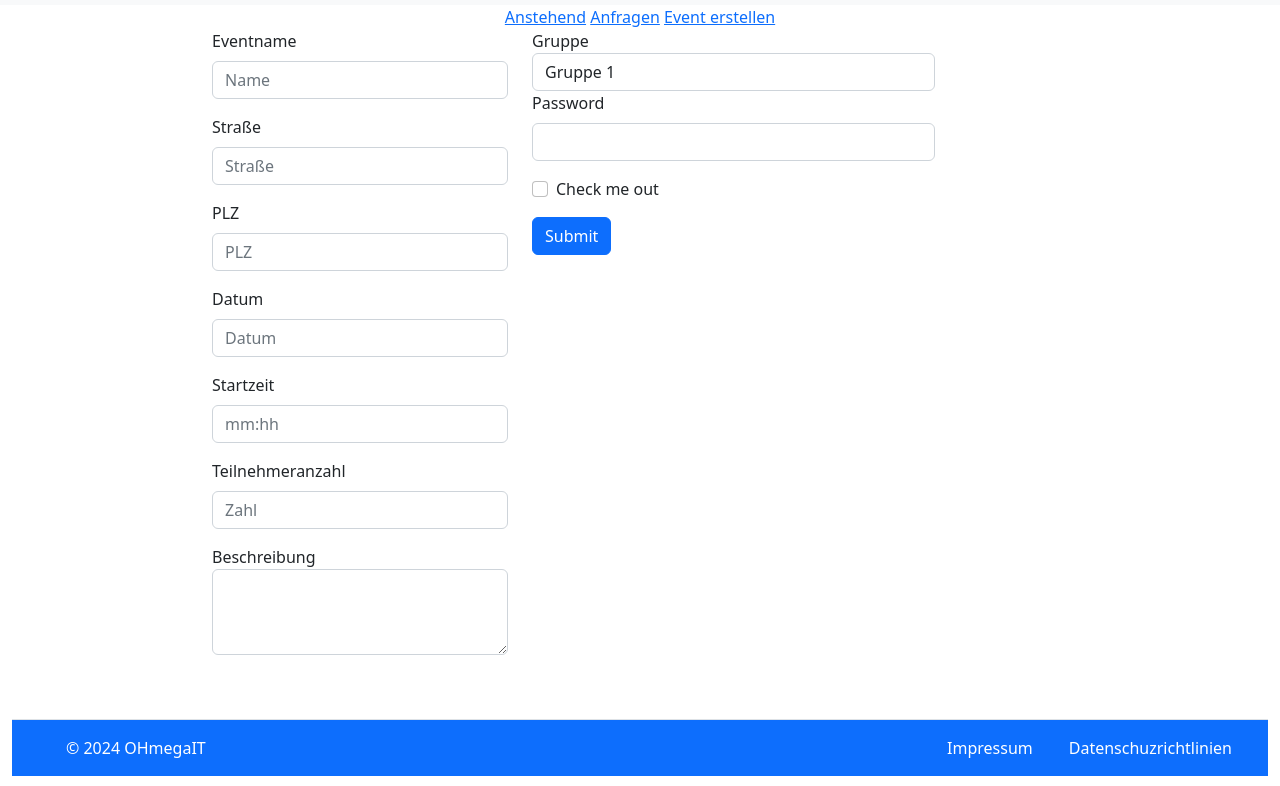
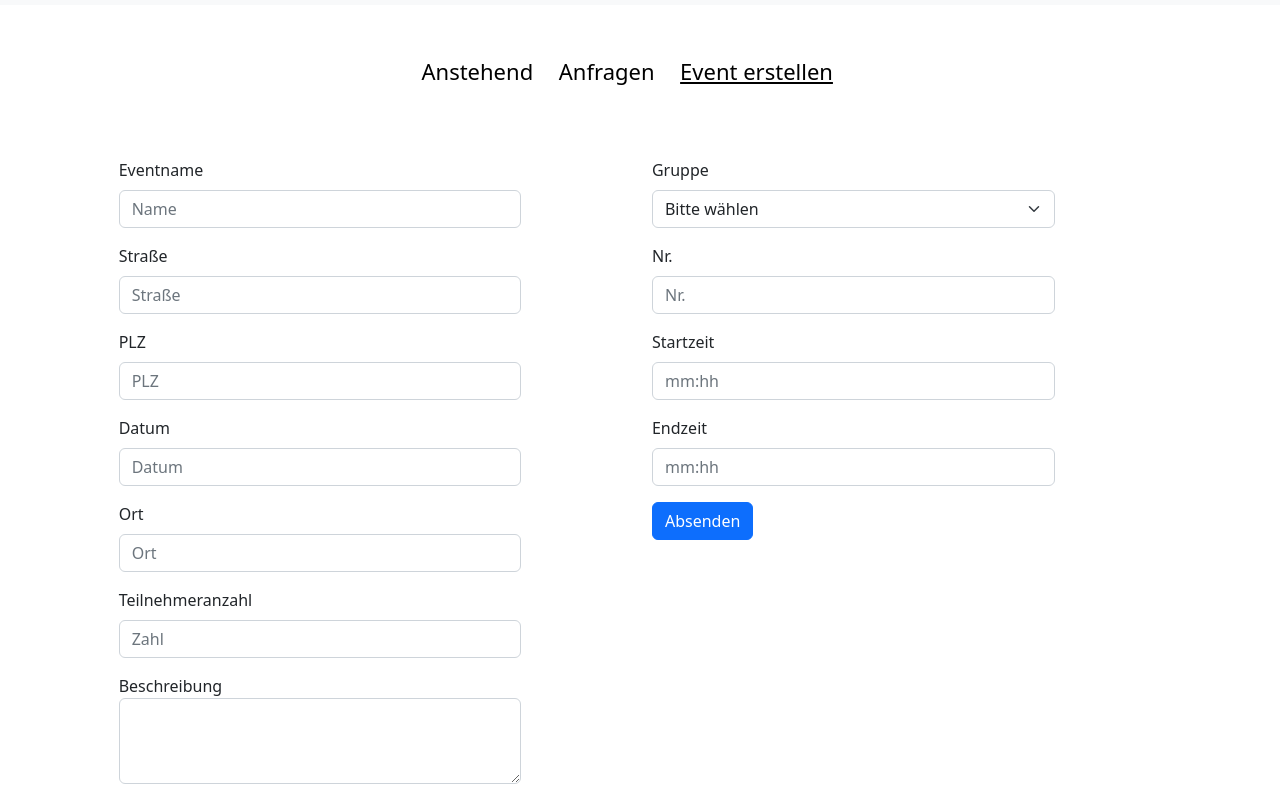
Before and after one commit to lipejdc/Sporttermin-Plattform, a website: page Frondend/createEvent/createEvent.html in a window 1280 px wide. Shown: the part 51-837 px from the top of the page. Drawn offline with nearby package versions, Linux system fonts and the light colour scheme.

Commit message:
finished html and css for createevent page

```diff
--- a/Frondend/createEvent/createEvent.css
+++ b/Frondend/createEvent/createEvent.css
@@ -1,7 +1,3 @@
-.col-md-3 {
-    margin-left: 200px;
-}
-
 /* footer */
 footer {
     background-color: #0d6efd;
@@ -19,3 +15,20 @@ footer a {
     margin-right: 20px;
     color: white;
 }
+
+.main-content {
+    margin-top: 50px;
+}
+
+.text-center {
+    margin-top: 50px;
+}
+
+.headlinesNav {
+    text-decoration: none;
+    font-size: 22px;
+    color: black;
+    display: inline-block;
+    margin-right: 2%;
+    margin-bottom: 20px;
+}
--- a/Frondend/createEvent/createEvent.html
+++ b/Frondend/createEvent/createEvent.html
@@ -38,15 +38,16 @@
         </div>
     </nav>
 <!-- Buttons for filtering -->
-    <div class="text-center">
+    <div class="text-center d-flex justify-content-center">
         <a href="#anstehend" class="headlinesNav">Anstehend</a>
-        <a href="#privat" class="headlinesNav" style="text-decoration:underline;">Anfragen</a>
-        <a href="../createEvent/createEvent.html" class="headlinesNav">Event erstellen</a>
+        <a href="#privat" class="headlinesNav">Anfragen</a>
+        <a href="../createEvent/createEvent.html" class="headlinesNav" style="text-decoration:underline;">Event erstellen</a>
     </div>
     <!-- Formulars -->
+    <section class="main-content">
     <div class="container-fluid">
         <div class="row">
-            <div class="col-md-3">
+            <div class="col-md-4 offset-md-1">
                 <form>
                     <div class="mb-3">
                         <label for="eventname" class="form-label">Eventname</label>
@@ -65,9 +66,9 @@
                         <input type="text" class="form-control" id="date" placeholder="Datum">
                     </div>
                     <div class="mb-3">
-                        <label for="startingtime" class="form-label">Startzeit</label>
-                        <input type="text" class="form-control" id="startingtime" placeholder="mm:hh">
-                    </div>
+                        <label for="location" class="form-label">Ort</label>
+                        <input type="location" class="form-control" id="location" placeholder="Ort">
+                      </div>
                     <div class="mb-3">
                         <label for="participants" class="form-label">Teilnehmeranzahl</label>
                         <input type="text" class="form-control" id="participants" placeholder="Zahl">
@@ -78,32 +79,38 @@
                     </div>
                   </form>
             </div>
-            <div class="col-md-4">
-                <form>
+            <div class="col-md-4 offset-md-1">
                     <div class="mb-3">
-                        <div class="form-group">
-                            <label for="exampleFormControlSelect1">Gruppe</label>
-                            <select class="form-control" id="exampleFormControlSelect1">
+                            <label for="select-group" class="form-label">Gruppe</label>
+                            <select class="form-select" id="select-group">
+                                <option disabled selected value="">Bitte wählen</option>
                               <option>Gruppe 1</option>
                               <option>Gruppe 2</option>
                               <option>Gruppe 3</option>
                               <option>Gruppe 4</option>
                               <option>Gruppe 5</option>
                             </select>
-                          </div>
+                        </div>
                     <div class="mb-3">
-                      <label for="exampleInputPassword1" class="form-label">Password</label>
-                      <input type="password" class="form-control" id="exampleInputPassword1">
+                      <label for="number" class="form-label">Nr.</label>
+                      <input type="number" class="form-control" id="number" placeholder="Nr.">
                     </div>
-                    <div class="mb-3 form-check">
-                      <input type="checkbox" class="form-check-input" id="exampleCheck1">
-                      <label class="form-check-label" for="exampleCheck1">Check me out</label>
+                    <div class="mb-3">
+                        <label for="startingtime" class="form-label">Startzeit</label>
+                        <input type="text" class="form-control" id="startingtime" placeholder="mm:hh">
                     </div>
-                    <button type="submit" class="btn btn-primary">Submit</button>
-                  </form>
+                      <div class="mb-3">
+                        <label for="endtime" class="form-label">Endzeit</label>
+                        <input type="endtime" class="form-control" id="endtime" placeholder="mm:hh">
+                      </div>
+
+
+                    <button type="submit" class="btn btn-primary">Absenden</button>
+
             </div>
         </div>
     </div>
+</section>
     <!-- Footer -->
     <footer class="d-flex flex-wrap justify-content-between align-items-center py-3 mt-5 border-top">
         <div class="col-md-4 d-flex align-items-center">
```
